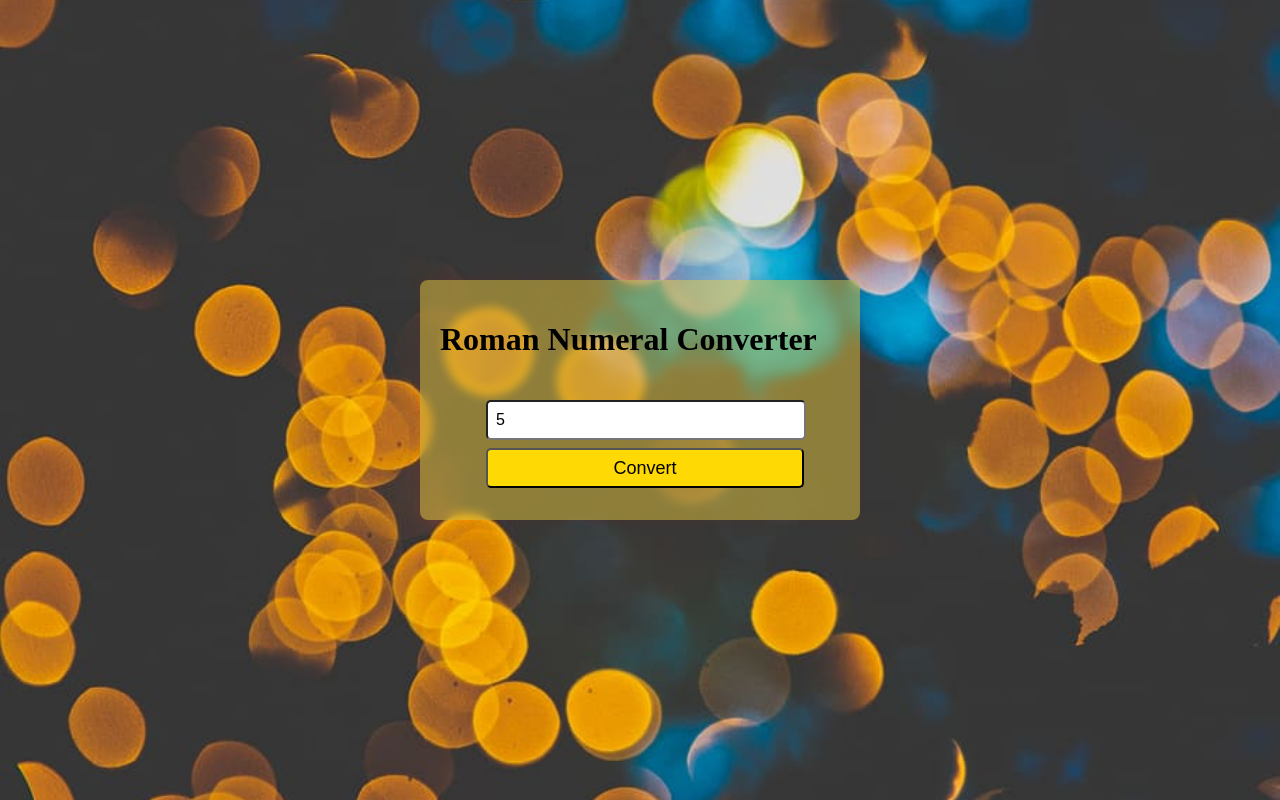
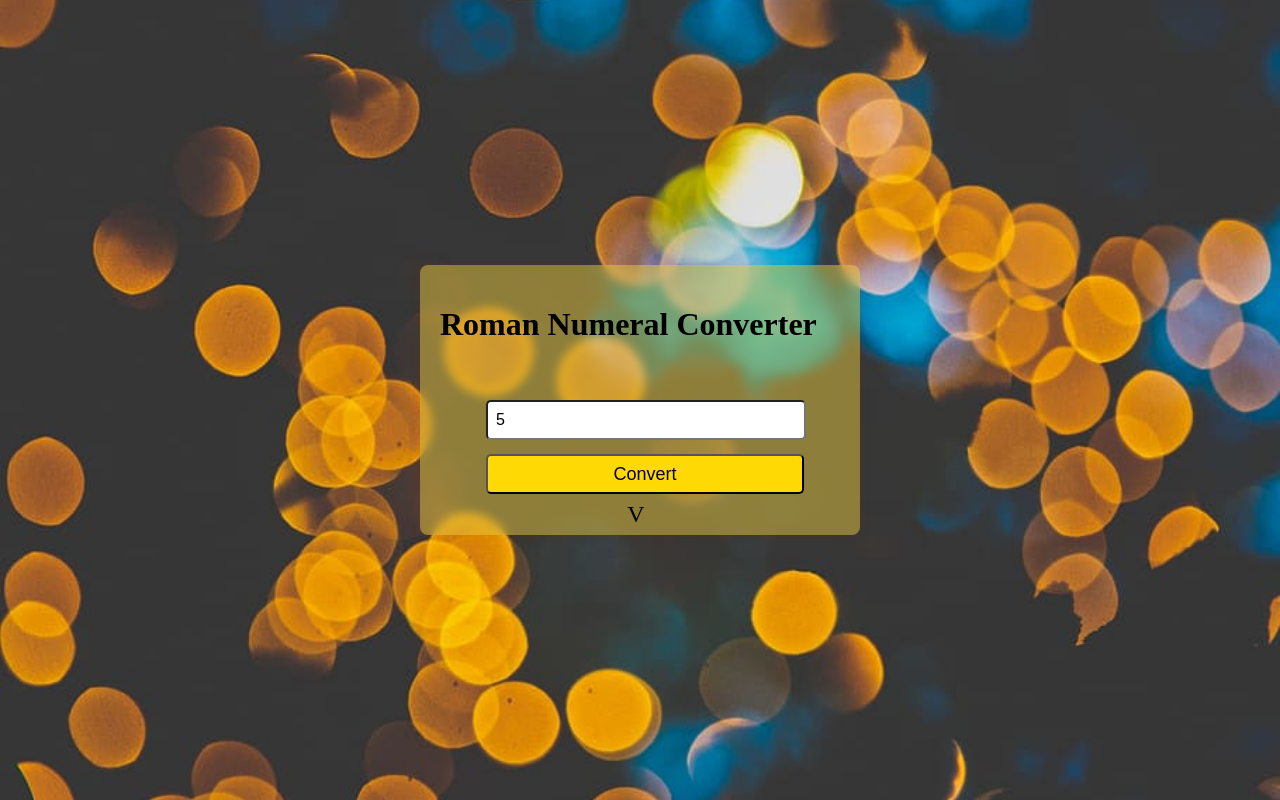
Before and after one commit to Breshnahamidi20/roman-numeral-converted, a plain HTML site: page index.html in a window 1280 px wide. Both pictures are taken after typing "5" into the empty fields and a click on the button "Convert". Drawn offline with Linux system fonts and the light colour scheme.

Commit message:
add script code

```diff
--- a/index.html
+++ b/index.html
@@ -11,7 +11,7 @@
       <h1>Roman Numeral Converter</h1>
       <input type="number" id="number" placeholder="Enter a number">
       <button id="convert-btn">Convert</button>
-      <p id="output"></p>
+      <div id="output"></div>
     </div>
     <script src="script.js"></script>
 </body>
--- a/script.js
+++ b/script.js
@@ -0,0 +1,24 @@
+document.getElementById("convert-btn").addEventListener("click", function() {
+    var number = parseInt(document.getElementById("number").value);
+    var output = document.getElementById("output");
+    if (isNaN(number) || number === '') {
+        output.innerHTML = "Please enter a valid number"
+    } else if (isNaN(number) || number < 1) {
+      output.innerHTML = "Please enter a number greater than or equal to 1";
+    } else if (number >= 4000) {
+      output.innerHTML = "Please enter a number less than or equal to 3999";
+    } else {
+      var romanNumeral = "";
+      var romanNumerals = ["M", "CM", "D", "CD", "C", "XC", "L", "XL", "X", "IX", "V", "IV", "I"];
+      var arabicNumbers = [1000, 900, 500, 400, 100, 90, 50, 40, 10, 9, 5, 4, 1];
+
+      for (var i = 0; i < romanNumerals.length; i++) {
+        while (number >= arabicNumbers[i]) {
+          romanNumeral += romanNumerals[i];
+          number -= arabicNumbers[i];
+        }
+      }
+
+      output.innerHTML = romanNumeral;
+    }
+  });
--- a/styles.css
+++ b/styles.css
@@ -31,7 +31,7 @@ html {
   position: absolute;
   display: flex;
   width: 400px;
-  height: 200px;
+  height: 230px;
 }
 
 #number {
@@ -57,3 +57,16 @@ html {
   background-color: rgb(255, 217, 4);
   font-size: large;
 }
+
+#output {
+  padding-top: 20px;
+  border-radius: 5px;
+  left: 15%;
+  top: 80%;
+  width: 300px;
+  height: 20px;
+  position: absolute;
+  font-size: x-large;
+  font-weight: 30px;
+  font:bold;
+}
```
